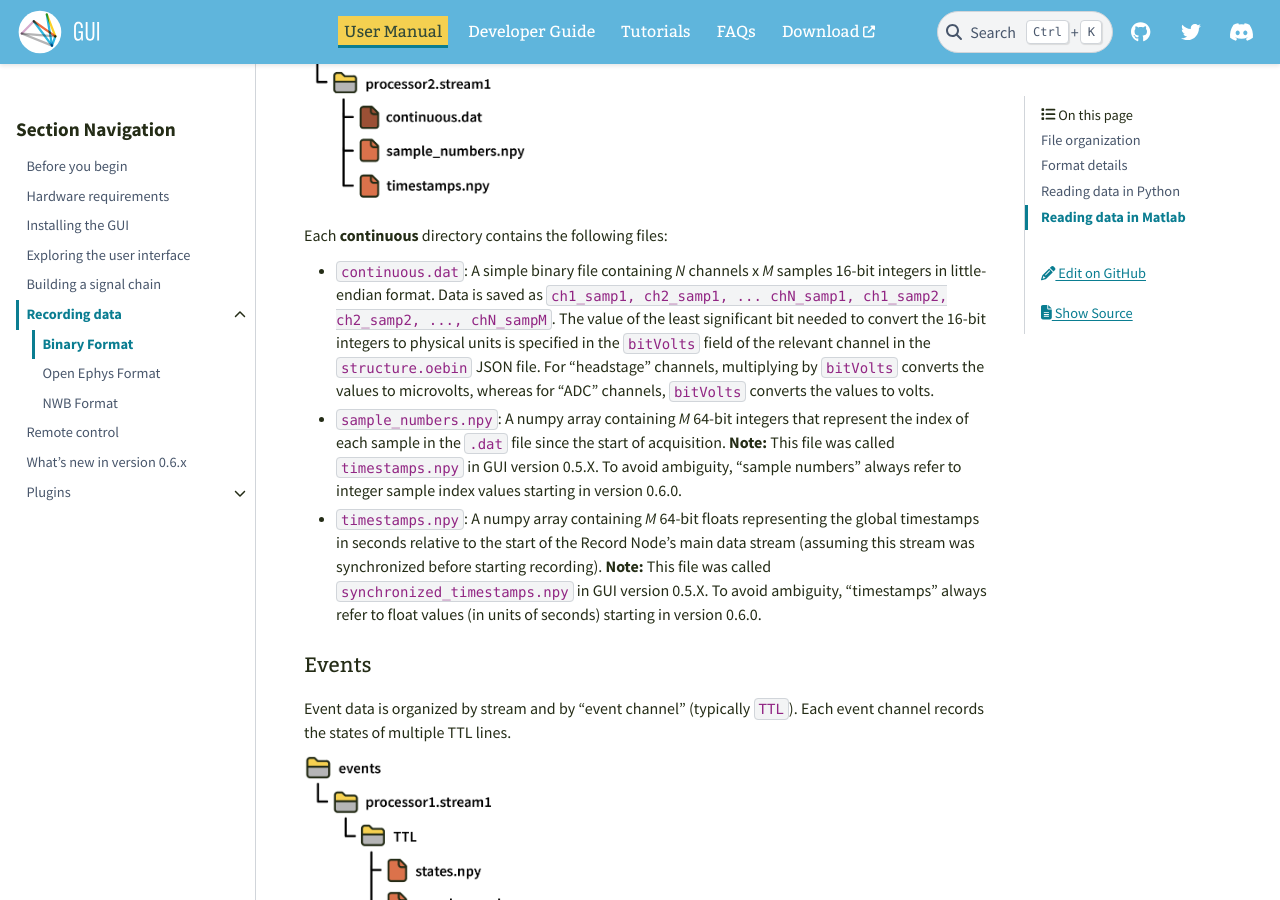
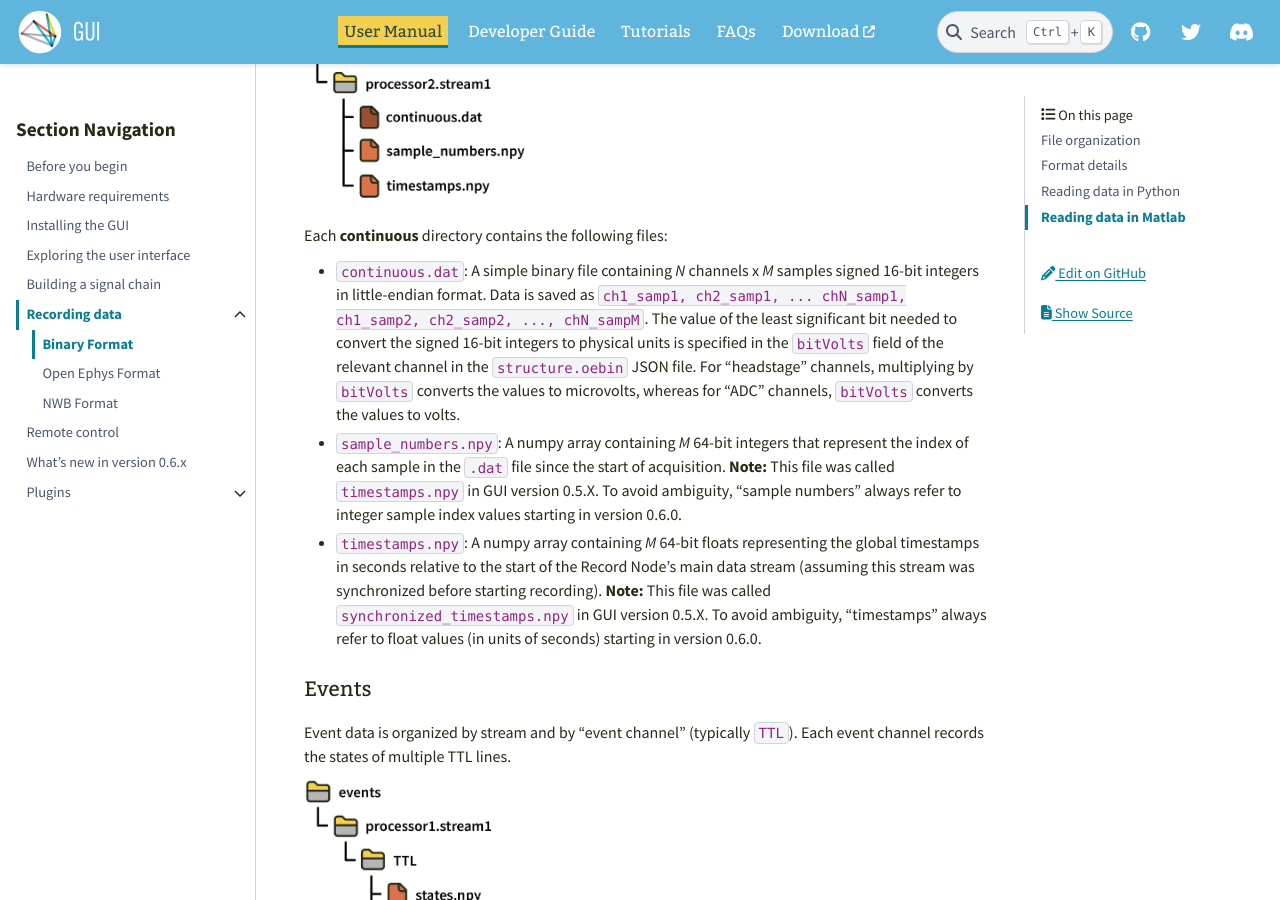
Before and after one commit to open-ephys/gui-docs, a Sphinx documentation site: the page built from source/User-Manual/Recording-data/Binary-format.rst, in a window 1280 px wide and 900 px high, scrolled down 1787 px. Built offline with Sphinx 7.4.7 and the PyData theme 0.15.4, drawn with Linux system fonts in a browser that asks for light colours.

Commit message:
added "signed" to 16-bit integers in continuous data for clarity

```diff
--- a/source/User-Manual/Recording-data/Binary-format.rst
+++ b/source/User-Manual/Recording-data/Binary-format.rst
@@ -60,7 +60,7 @@
 
 Each **continuous** directory contains the following files:
 
-* :code:`continuous.dat`: A simple binary file containing *N* channels x *M* samples 16-bit integers in little-endian format. Data is saved as :code:`ch1_samp1, ch2_samp1, ... chN_samp1, ch1_samp2, ch2_samp2, ..., chN_sampM`. The value of the least significant bit needed to convert the 16-bit integers to physical units is specified in the :code:`bitVolts` field of the relevant channel in the :code:`structure.oebin` JSON file. For "headstage" channels, multiplying by :code:`bitVolts` converts the values to microvolts, whereas for "ADC" channels, :code:`bitVolts` converts the values to volts.
+* :code:`continuous.dat`: A simple binary file containing *N* channels x *M* samples signed 16-bit integers in little-endian format. Data is saved as :code:`ch1_samp1, ch2_samp1, ... chN_samp1, ch1_samp2, ch2_samp2, ..., chN_sampM`. The value of the least significant bit needed to convert the signed 16-bit integers to physical units is specified in the :code:`bitVolts` field of the relevant channel in the :code:`structure.oebin` JSON file. For "headstage" channels, multiplying by :code:`bitVolts` converts the values to microvolts, whereas for "ADC" channels, :code:`bitVolts` converts the values to volts.
 
 * :code:`sample_numbers.npy`: A numpy array containing *M* 64-bit integers that represent the index of each sample in the :code:`.dat` file since the start of acquisition. **Note:** This file was called :code:`timestamps.npy` in GUI version 0.5.X. To avoid ambiguity, "sample numbers" always refer to integer sample index values starting in version 0.6.0.
 
```
